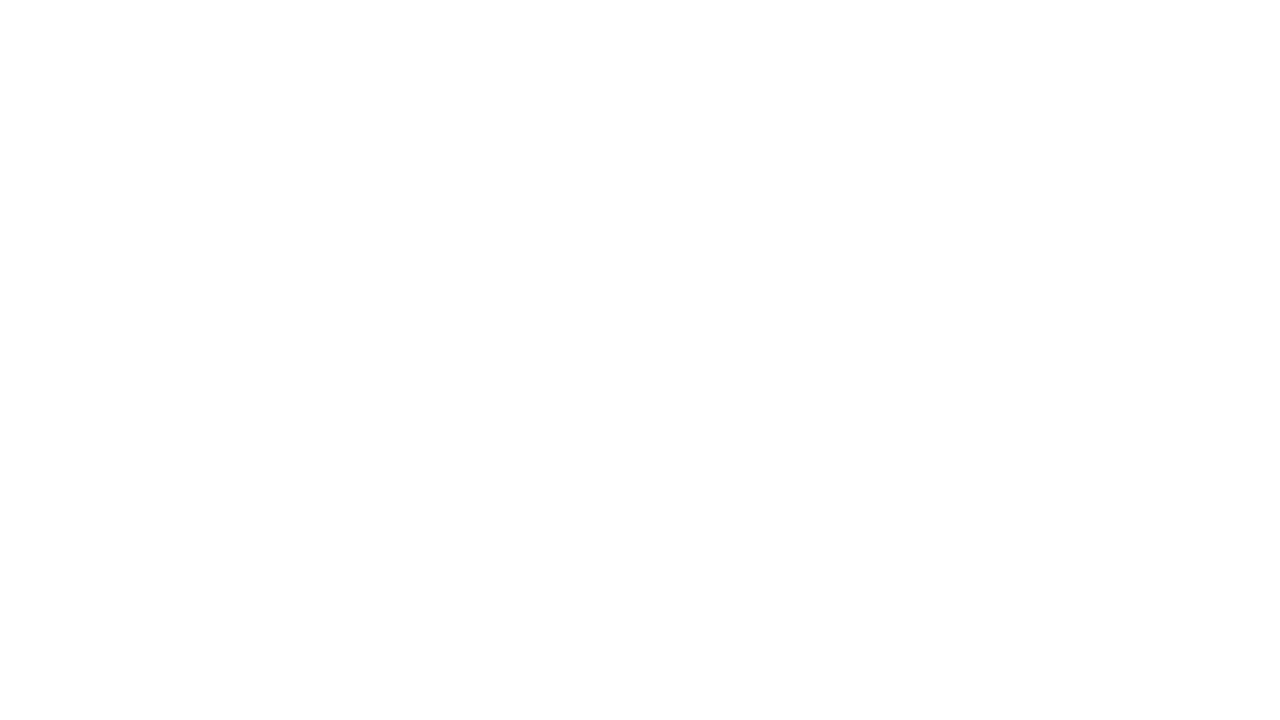
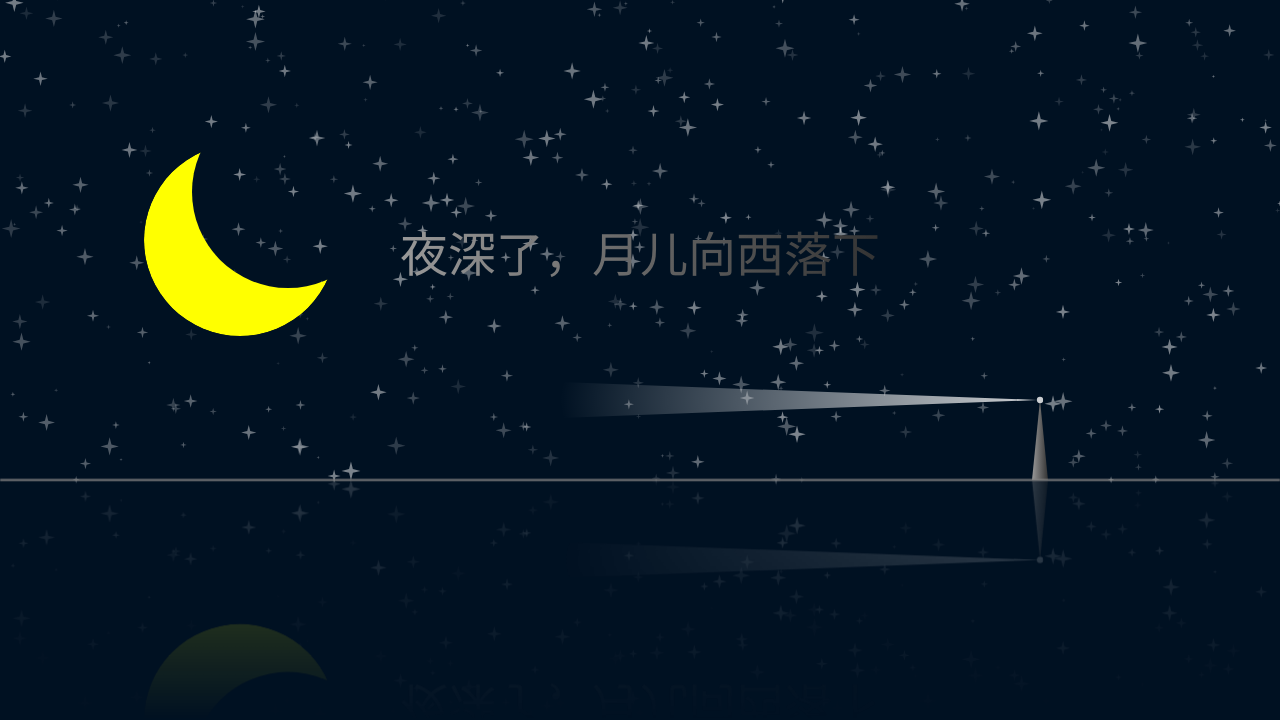
Before and after one commit to ytqly/for-self-study, a plain HTML site: page html5/svg-night.html in a window 1280 px wide. Drawn offline with Linux system fonts and the light colour scheme.

Commit message:
update svg night

```diff
--- a/html5/svg-night.html
+++ b/html5/svg-night.html
@@ -2,9 +2,109 @@
 <html>
 <head lang="en">
     <meta charset="UTF-8">
-    <title></title>
+    <title>svg night - from imooc</title>
+    <style>
+        html,
+        body{
+            margin: 0;
+            padding: 0;
+            width: 100%;
+            height: 100%;
+            background: #001122;
+            line-height: 0;
+            font-size: 0;
+        }
+        text{
+            font-size: 30px;
+        }
+    </style>
 </head>
 <body>
+    <svg width="100%" height="100%" viewBox="-400 -300 800 600" preserveAspectRatio="xMidYMid slice">
+        <defs>
+            <polygon id="star" points="0 -10 2 -2 10 0 2 2 0 10 -2 2 -10 0 -2 -2" fill="white"></polygon>
+            <linearGradient id="tower" x1="0" y1="0" x2="1" y2="0">
+                <stop offset="0" stop-color="#999"></stop>
+                <stop offset="1" stop-color="#333"></stop>
+            </linearGradient>
+            <linearGradient id="fade" x1="0" y1="0" x2="0" y2="1">
+                <stop offset="0" stop-color="rgba(255,255,255,0.3)"></stop>
+                <stop offset="0.5" stop-color="rgba(255,255,255,0)"></stop>
+            </linearGradient>
+            <radialGradient id="light" cx="0.5" cy="0.5" r="0.5">
+                <stop offset="0" stop-color="rgba(255,255,255,.8)"></stop>
+                <stop offset="1" stop-color="rgba(255,255,255,0)"></stop>
+            </radialGradient>
+            <clipPath id="light-clip">
+                <polygon points="0 0 -400 -15 -400 15" fill="red">
+                    <animateTransform
+                        attributeName="transform"
+                        attributeType="XML"
+                        type="rotate"
+                        from="0"
+                        to="360"
+                        dur="10s"
+                        repeatCount="indefinite"
+                    ></animateTransform>
+                </polygon>
+                <circle cx="0" cy="0" r="2"></circle>
+            </clipPath>
+            <mask id="moon-mask">
+                <circle cx="-250" cy="-100" r="60" fill="white"></circle>
+                <circle cx="-220" cy="-130" r="60" fill="black"></circle>
+            </mask>
+            <mask id="fading">
+                <rect x="-400" y="0" width="800" height="300" fill="url(#fade)"></rect>
+            </mask>
+        </defs>
+        <g id="real">
+            <g id="star-group"></g>
+            <a xlink:href="svg-night.html" xlink:title="click me to refresh stars">
+                <g id="moon-group">
+                    <circle cx="-250" cy="-100" r="60" fill="yellow" mask="url(#moon-mask)"></circle>
+                </g>
+            </a>
+            <g id="light-tower" transform="translate(250, 0)">
+                <polygon points="0 0 5 50 -5 50" fill="url(#tower)"></polygon>
+                <ellipse cx="0" cy="0" rx="300" ry="100" fill="url(#light)" clip-path="url(#light-clip)"></ellipse>
+            </g>
+            <text x="-150" y="-80" fill="url(#tower)">夜深了，月儿向西落下</text>
+        </g>
+        <g id="reflect" transform="translate(0, 50)" mask="url(#fading)">
+            <use xlink:href="#real" transform="scale(1, -1) translate(0, -50)"></use>
+        </g>
+        <line x1="-400" y1="50" x2="400" y2="50" stroke="gray"></line>
+    </svg>
+    <script>
+        var svg_ns = 'http://www.w3.org/2000/svg';
+        var xLink_ns = 'http://www.w3.org/1999/xlink';
+        var paper = document.querySelector('svg');
 
+        function use(origin){
+            var _use = document.createElementNS(svg_ns, 'use');
+            _use.setAttributeNS(xLink_ns, 'xlink:href', '#'+origin.id);
+            return _use;
+        }
+
+        function random(min, max){
+            return min + (max - min) * Math.random();
+        }
+
+        renderStar();
+        function renderStar(){
+            var starRef = document.getElementById('star');
+            var starGroup = document.getElementById('star-group');
+            var starCount = 500;
+
+            var star;
+            while(starCount--) {
+                star = use(starRef);
+                star.setAttribute('opacity', random(0.1, 0.5));
+                star.setAttribute('transform',
+                'translate('+random(-400,400)+','+ random(-300, 50)+')' + ' scale('+random(0.1, 0.6)+')');
+                starGroup.appendChild(star);
+            }
+        }
+    </script>
 </body>
 </html>
```
